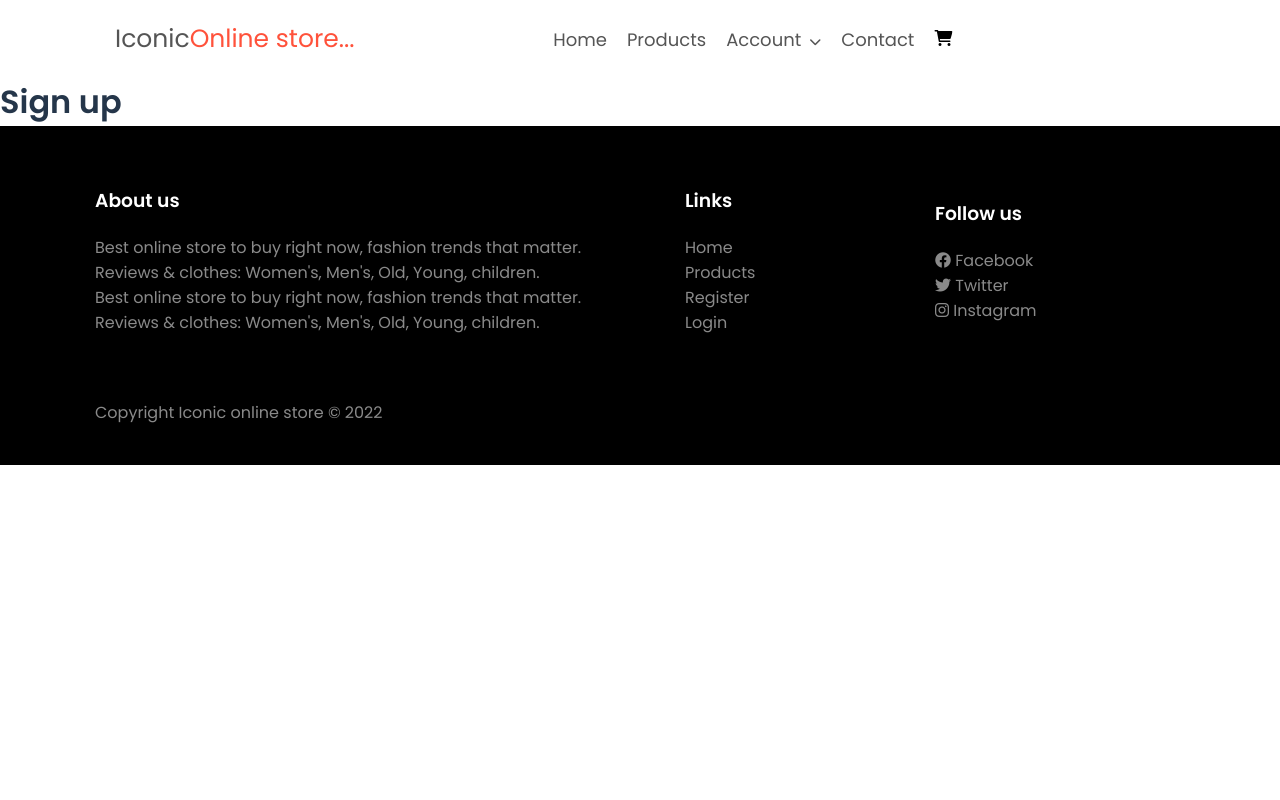
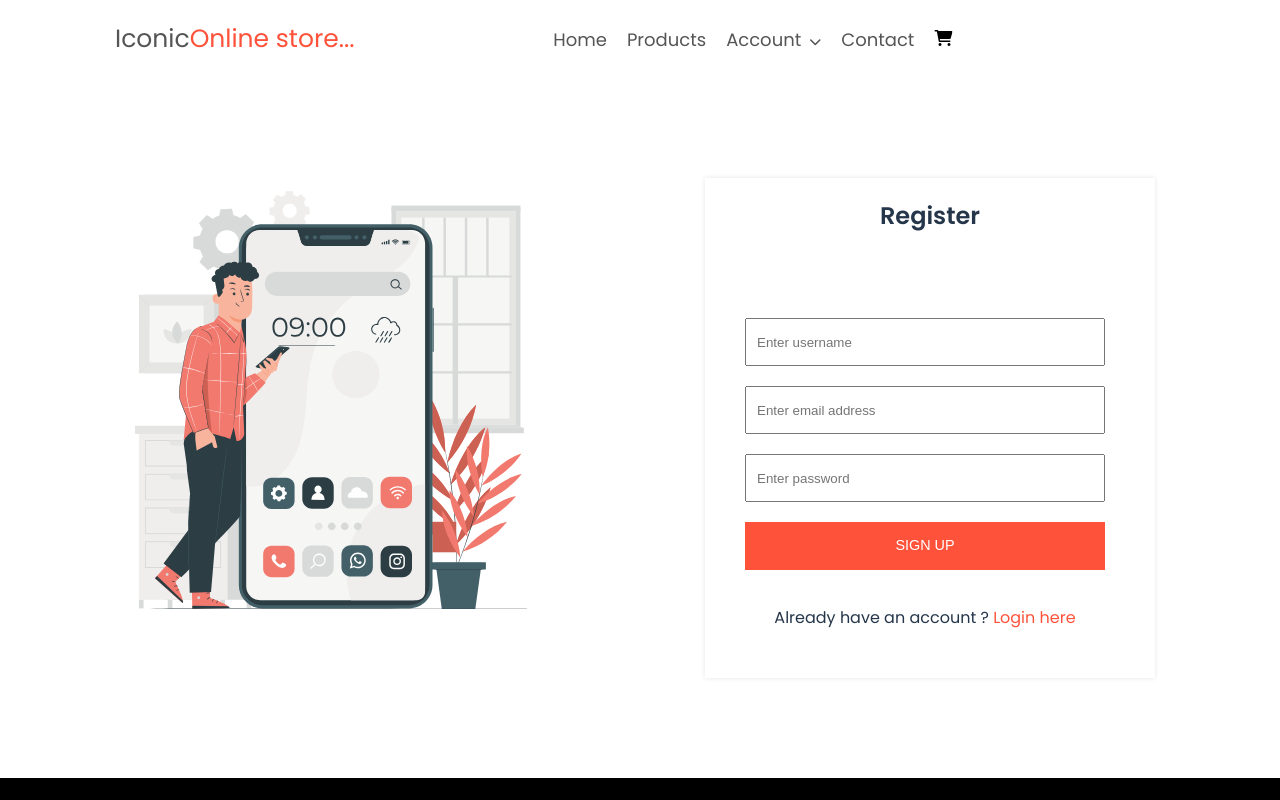
Before and after one commit to Akareut/react-capstone, a React (Create React App) app: page /sign-up in a window 1280 px wide. Shown: the top 800 px of the page. Built offline with nearby package versions, Linux system fonts and the light colour scheme.

Commit message:
designed the sign up and cart pages

```diff
--- a/src/components/Cart.jsx
+++ b/src/components/Cart.jsx
@@ -1,10 +1,22 @@
 import React from 'react'
+import "../App.css"
 
 const Cart = () =>{
     return (
-        <div>
-            <h1>cart</h1>
+        <div class="content row2">
+        <div id="cart-error"></div>
+
+        <div class="row" id="contentCart">
+
         </div>
+        <div id="total-error"></div>
+        <div class="total-price">
+
+        </div>
+        <button class="btn clear-cart">CLEAR CART</button>
+        <button class="btn checkout">COMPLETE ORDER</button>
+
+    </div>
     )
 }
 
--- a/src/components/SignUp.jsx
+++ b/src/components/SignUp.jsx
@@ -1,10 +1,35 @@
 import React from 'react'
+import "../App.css"
+import {Link} from 'react-router-dom'
 
 const SignUp = () =>{
     return (
-        <div>
-           <h1>Sign up</h1>
+
+    <div className="content">
+        <div className="row row2">
+            <div className="product-col4">
+                <img src={"./images/log.svg"} alt ="SignUp"/>
+            </div>
+            <div className="sign-col">
+                <div className="form-box">
+                    <h2>Register</h2>
+                    <div id="reg-error"></div>
+                    <form id="signUp">
+                        <input type="text" id="username" placeholder="Enter username"/>
+                        <span id="error-user"></span>
+                        <input type="email" id="email" placeholder="Enter email address"/>
+                        <span id="error-email"></span>
+                        <input type="password" id="password" placeholder="Enter password"/>
+                        <span id="error-password"></span>
+                        <button type="submit" className="btn">SIGN UP</button>
+                        <p>Already have an account ? <Link to = "sign-in">Login here</Link></p>
+                    </form>
+                </div>
+            </div>
         </div>
+    </div>
+
+
     )
 }
 
```
